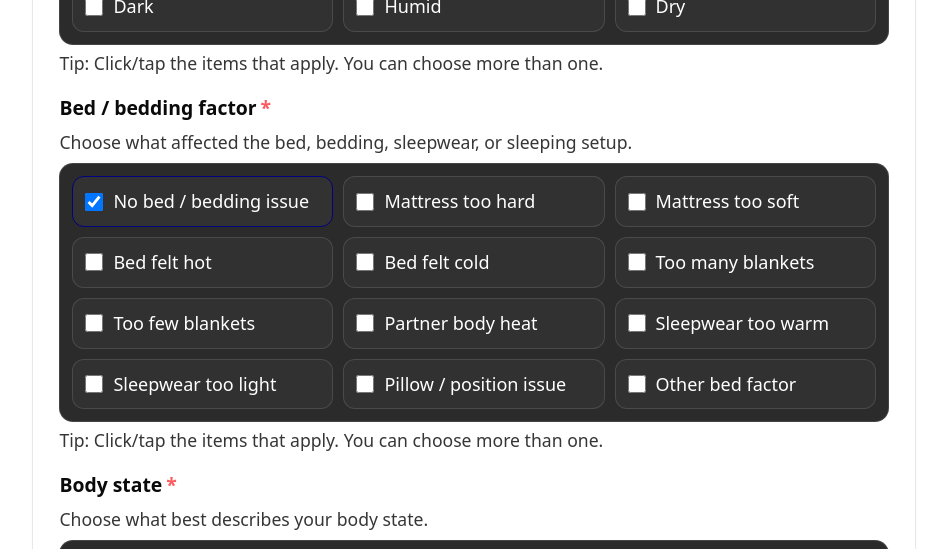
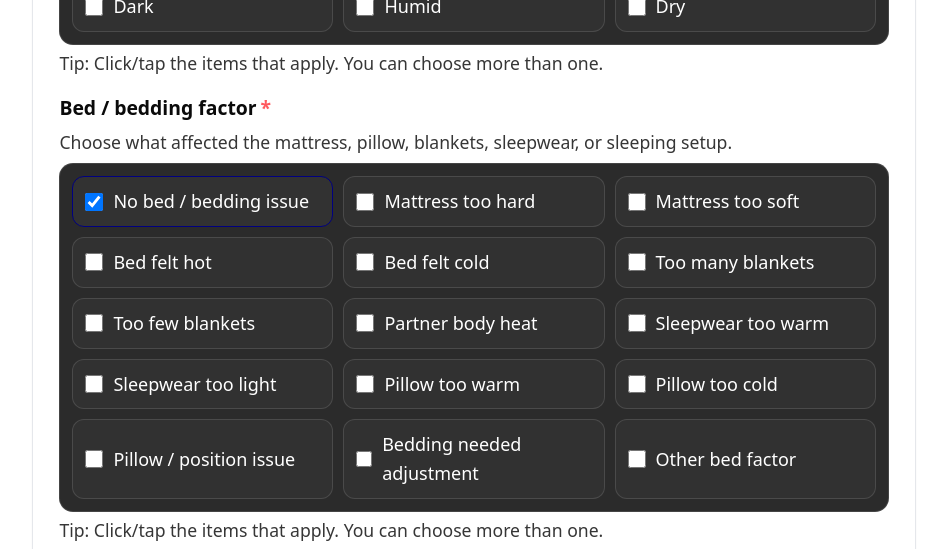
Before and after one commit to jlnalexander5-sudo/sleepfix-app, a Next.js app: page /protected/sleep in a window 1280 px wide. Shown: the part 1820-2369 px from the top of the page, without its empty margins (166-1113 px from the left). Built offline with nearby package versions, Linux system fonts and the light colour scheme; no server answers.

Commit message:
Update page.tsx

```diff
--- a/app/protected/sleep/page.tsx
+++ b/app/protected/sleep/page.tsx
@@ -102,7 +102,10 @@ const BED_TAGS = [
   "Partner body heat",
   "Sleepwear too warm",
   "Sleepwear too light",
+  "Pillow too warm",
+  "Pillow too cold",
   "Pillow / position issue",
+  "Bedding needed adjustment",
   "Other bed factor",
 ] as const;
 
@@ -708,7 +711,7 @@ const canSaveNight = missingRequired.length === 0;
             value={bedTags}
             onChange={setBedTags}
             required
-            help="Choose what affected the bed, bedding, sleepwear, or sleeping setup."
+            help="Choose what affected the mattress, pillow, blankets, sleepwear, or sleeping setup."
           />
 
           <MultiCheckGroup
```
